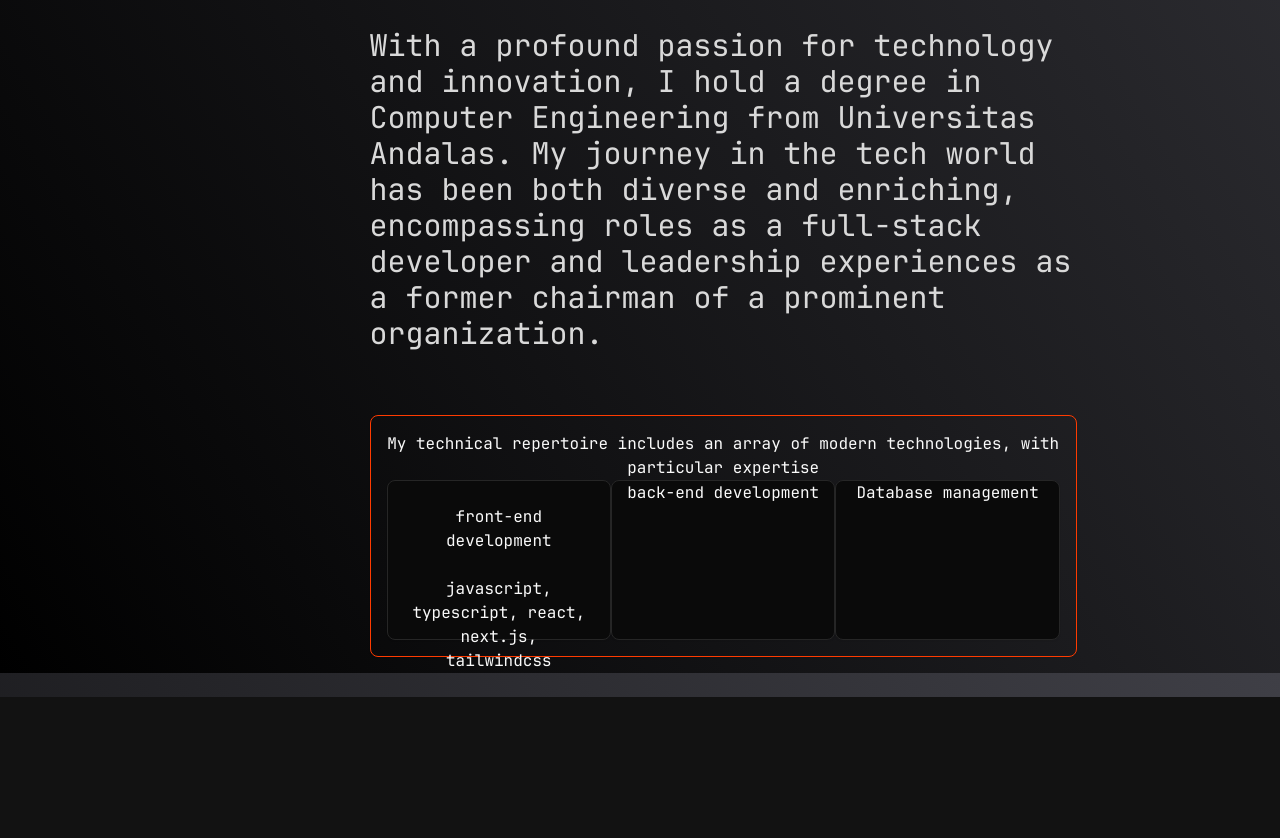
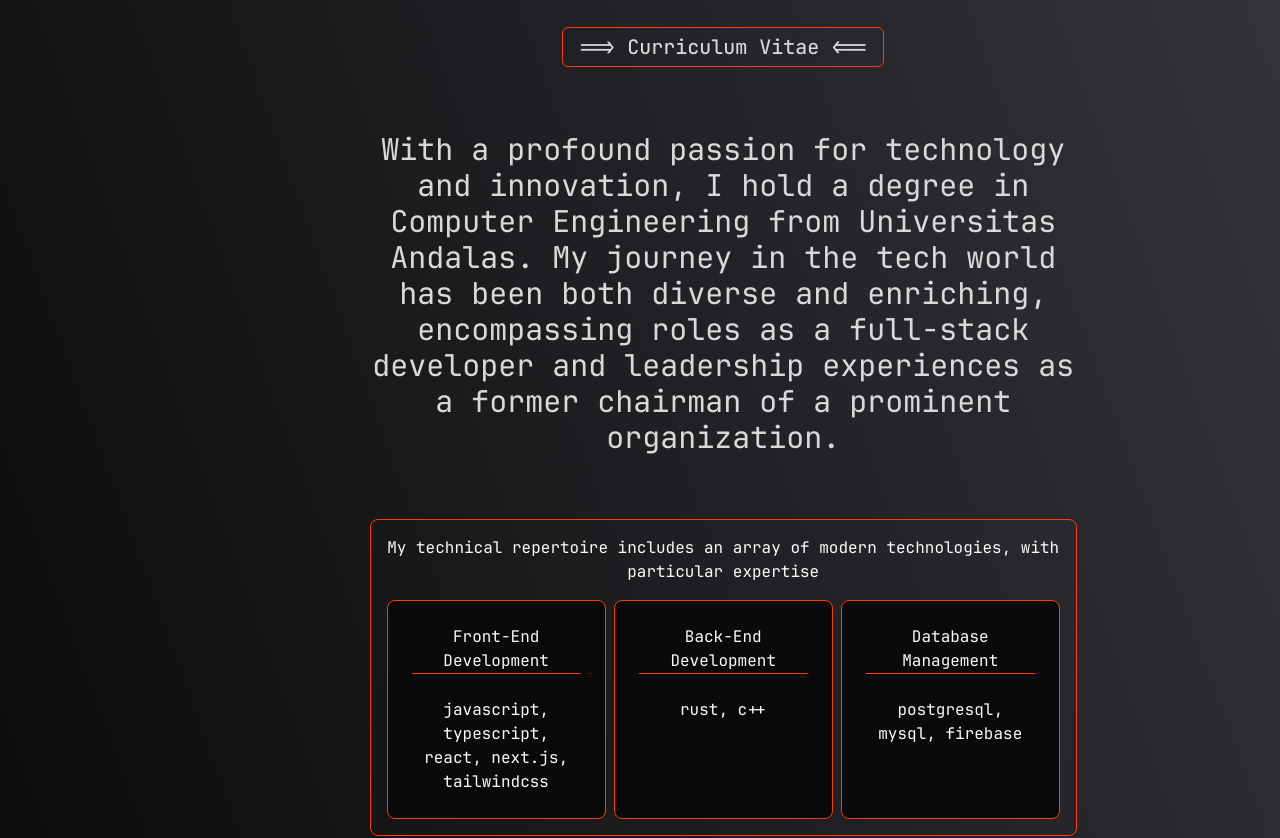
Before and after one commit to frn-af/portfolio, a Next.js app: page /about in a window 1280 px wide. Shown: the part 1360-2198 px from the top of the page. Before the commit the page ends 2057 px from the top, so only its background shows below. Built offline with nearby package versions, Linux system fonts and the light colour scheme.

Commit message:
ui: about page done
need to add animation

```diff
--- a/src/app/about/page.tsx
+++ b/src/app/about/page.tsx
@@ -7,6 +7,9 @@ import Image from "next/image";
 import { Breadcrumb, BreadcrumbItem, BreadcrumbLink, BreadcrumbList, BreadcrumbSeparator } from "@/components/ui/breadcrumb";
 import { Separator } from "@/components/ui/separator";
 import { Card, CardContent, CardHeader } from "@/components/ui/card";
+import { Button } from "@/components/ui/button";
+import Footer from "@/components/footer";
+import Link from "next/link";
 
 export default function About() {
   return (
@@ -47,29 +50,52 @@ export default function About() {
           <h1 className="w-3/4 text-6xl font-heading tracking-tighter ">Hi!, I am <span className="font-bold underline decoration-primary italic">Farhan Alfathra</span> a dedicated Software Engineer based in Indonesia.</h1>
           <h1 className="w-3/4 text-6xl font-heading tracking-tighter ">My goal is to write <span className="font-bold underline decoration-primary italic">maintainable, clean, and understandable code</span> to process was enjoyable.</h1>
           <Separator className="bg-primary" />
-          <p className="text-3xl font-heading">With a profound passion for technology and innovation, I hold a degree in Computer Engineering from Universitas Andalas. My journey in the tech world has been both diverse and enriching, encompassing roles as a full-stack developer and leadership experiences as a former chairman of a prominent organization.</p>
+          <div className="flex justify-center">
+            <Link href="/contact">
+              <Button variant="outline" className=" capitalize text-xl font-heading bg-transparent border-primary"> =={">"} curriculum vitae {"<"}==</Button>
+            </Link>
+          </div>
+          <p className="text-3xl font-heading text-center">With a profound passion for technology and innovation, I hold a degree in Computer Engineering from Universitas Andalas. My journey in the tech world has been both diverse and enriching, encompassing roles as a full-stack developer and leadership experiences as a former chairman of a prominent organization.</p>
           <Card className="bg-transparent border-primary p-4 text-center font-heading">
             <p>My technical repertoire includes an array of modern technologies, with particular expertise
             </p>
-            <div className="flex h-40">
-              <Card className="w-full">
-                <CardHeader>
+            <div className="flex gap-2 mt-4">
+              <Card className="w-full border-primary">
+                <CardHeader className="capitalize">
                   front-end development
+                  <Separator className="bg-primary" />
                 </CardHeader>
                 <CardContent>
                   javascript, typescript, react, next.js, tailwindcss
                 </CardContent>
               </Card>
-              <Card className="w-full">
-                back-end development
+              <Card className="w-full border-primary">
+                <CardHeader className="capitalize">
+                  back-end development
+                  <Separator className="bg-primary" />
+                </CardHeader>
+                <CardContent>
+                  rust, c++
+                </CardContent>
               </Card>
-              <Card className="w-full">
-                Database management
+              <Card className="w-full border-primary">
+                <CardHeader className="capitalize">
+                  Database management
+                  <Separator className="bg-primary" />
+                </CardHeader>
+                <CardContent>
+                  postgresql, mysql, firebase
+                </CardContent>
               </Card>
             </div>
           </Card>
+          <p className="text-3xl font-heading text-center">I am a firm believer in the power of clean, maintainable code and the importance of continuous learning. My approach to software development is holistic, combining technical acumen with a keen eye for detail and a commitment to delivering exceptional results.</p>
+          <p className="text-3xl font-heading text-center">
+            Beyond the lines of code, I am driven by a desire to understand and solve complex problems, innovate, and contribute to projects that make a significant impact. My leadership experience has honed my ability to collaborate effectively, foster team spirit, and drive projects to successful completion.</p>
         </div>
       </div >
+      <Footer />
     </MaxWidthWrapper >
+
   );
 }
--- /dev/null
+++ b/src/components/footer.tsx
@@ -0,0 +1,54 @@
+import Link from "next/link";
+import { Button } from "./ui/button";
+import { Separator } from "./ui/separator";
+import { Github, Instagram, Linkedin, Twitter } from "lucide-react";
+import dark from "../assets/images/lightlogo.svg";
+import Image from "next/image";
+
+const Footer = () => {
+  const year = new Date().getFullYear();
+  return (
+    <footer className="mt-40">
+      <div className="flex w-[85%]">
+        <div className="w-3/4">
+          <h1 className=" text-4xl font-bold capitalize text-right font-heading ">Get in touch</h1>
+          <Separator className="bg-primary mt-10 mb-10" />
+          <div className="flex justify-between">
+            <p className="w-1/3 font-heading">I am always open to exploring new opportunities, collaborations, and discussions on emerging technologies. Feel free to connect with me on{" "}
+              <span className="underline underline-offset-1 decoration-primary hover:no-underline hover:text-primary">LinkedIn</span>
+              , explore my projects on{" "}
+              <span className="underline underline-offset-1 decoration-primary hover:no-underline hover:text-primary">GitHub</span>
+              , or reach out directly for any inquiries or potential collaborations.</p>
+            <div className="flex flex-col justify-end gap-4">
+              <Button variant="outline" className="bg-transparent border-primary font-heading">Contact Me</Button>
+              <p className="font-heading capitalize text-sm"> {year} © farhan alfathra. All rights reserved.</p>
+            </div>
+          </div>
+        </div>
+        <div className="w-1/3 text-right flex flex-col justify-between items-end">
+          <Link href="/">
+            <Image src={dark} width={100} alt="Farhan Alfathra" className="rounded-md" />
+          </Link>
+          <div>
+            <p className="font-heading capitalize underline underline-offset-1 decoration-primary">lets connect :</p>
+            <div className="flex justify-end mt-2 gap-2">
+              <Link href="https://instagram.com/frn.af" aria-label="instagram">
+                <Instagram className="w-6 h-6" />
+              </Link>
+              <Link href="https://x.com/frn_af" aria-label="x">
+                <Twitter className="w-6 h-6" />
+              </Link>
+              <Link href="https://github.com/frn-af" aria-label="github">
+                <Github className="w-6 h-6" />
+              </Link>
+              <Link href="https://linkedin.com/in/farhanalfathra" aria-label="linkedin">
+                <Linkedin className="w-6 h-6" />
+              </Link>
+            </div>
+          </div>
+        </div>
+      </div>
+    </footer>
+  );
+}
+export default Footer;
--- a/src/components/header.tsx
+++ b/src/components/header.tsx
@@ -56,7 +56,7 @@ const Header = () => {
           <div className="flex">
             <Link href="/contact">
               <h3 className="text-lg uppercase underline mb-4 font-heading underline-offset-1 decoration-primary">
-                ={">"}  start the project</h3>
+                ={">"} open to work</h3>
             </Link>
           </div>
           <h4 className="capitalize mb-4 font-heading">lets make <br />
```
